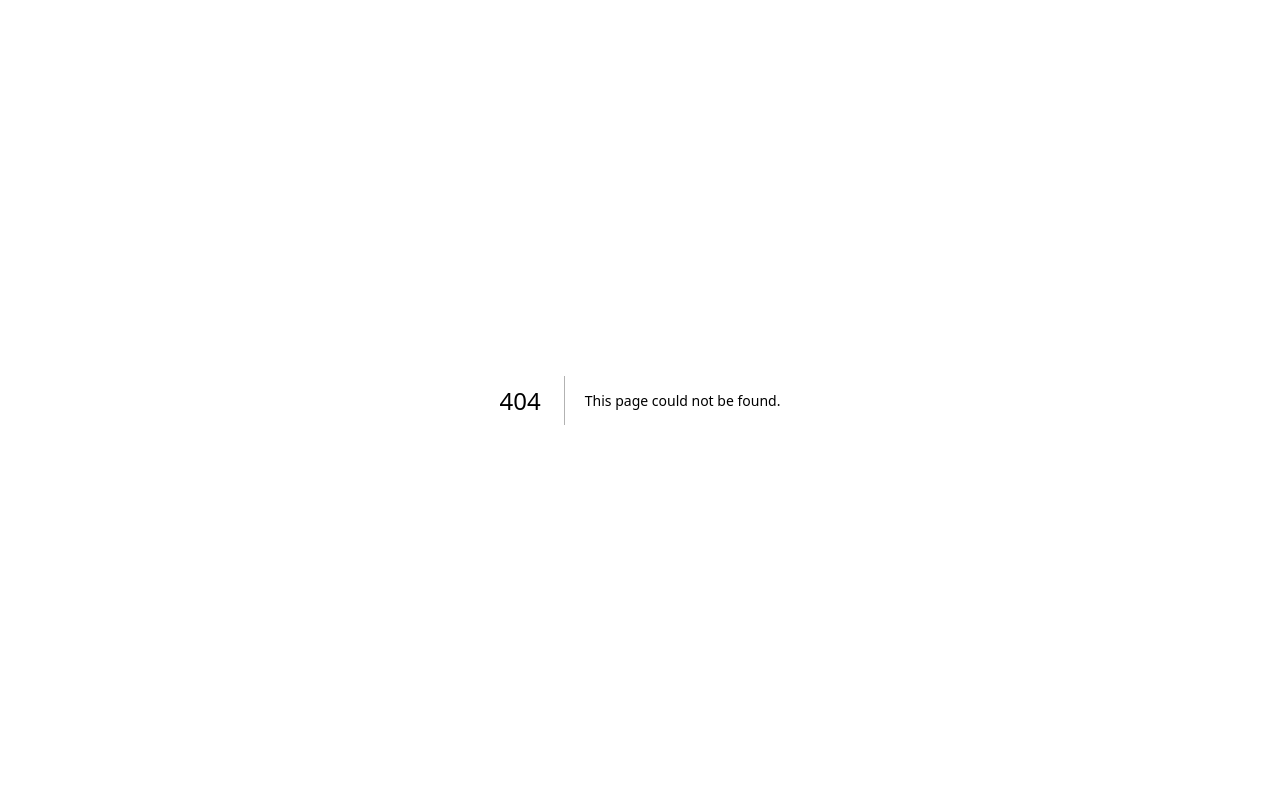
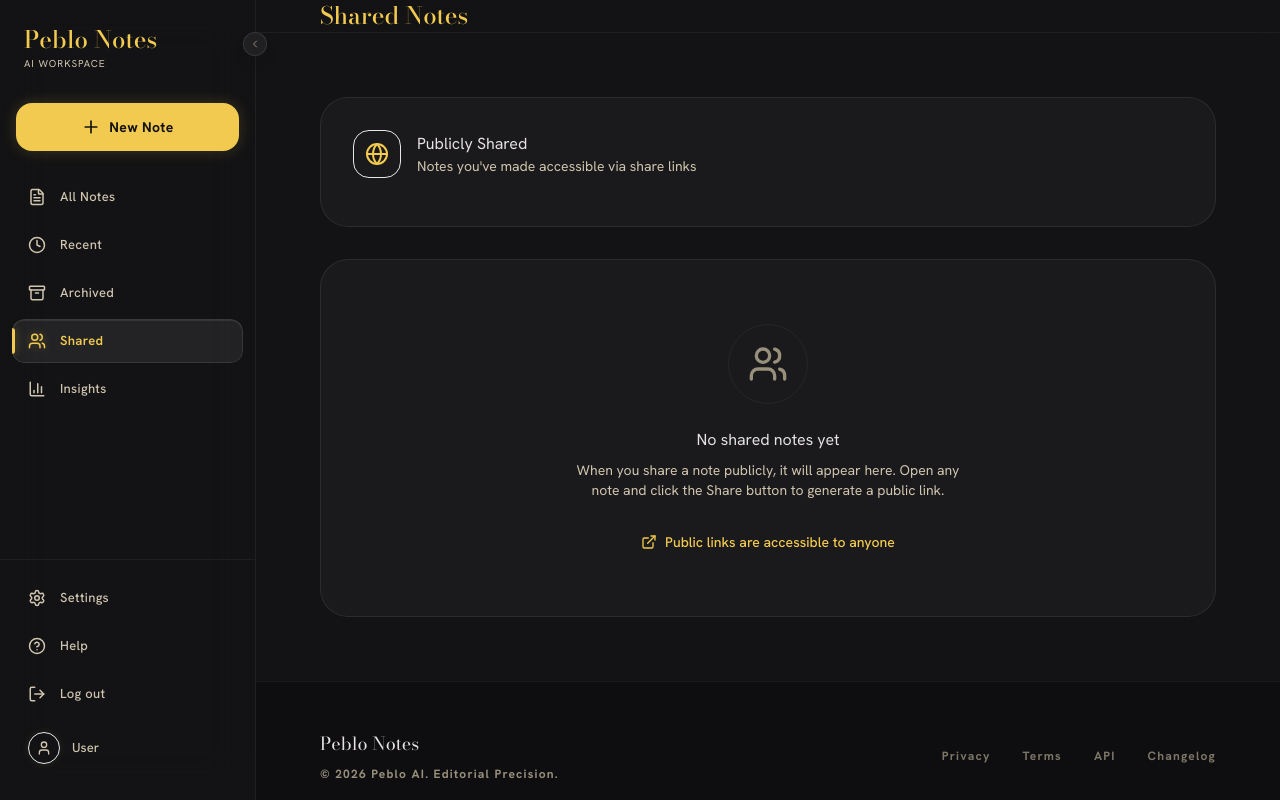
Before and after one commit to VishalGastu30/peblo-notes, a Next.js app: page /shared in a window 1280 px wide. Before the commit this address had no page. Built offline with nearby package versions, Linux system fonts and the light colour scheme; no server answers.

Commit message:
fix(sidebar): add glass active state, logout button, fix Recent+Shared links, fix New Note contrast, show session user

```diff
--- /dev/null
+++ b/src/app/(app)/shared/page.tsx
@@ -0,0 +1,70 @@
+'use client';
+
+import React from 'react';
+import { Users, Globe, ExternalLink } from 'lucide-react';
+import { motion, Variants } from 'framer-motion';
+import { Footer } from '@/components/layout/footer';
+
+const containerVariants: Variants = {
+  hidden: { opacity: 0 },
+  show: {
+    opacity: 1,
+    transition: { staggerChildren: 0.1 }
+  }
+};
+
+const itemVariants: Variants = {
+  hidden: { opacity: 0, y: 20 },
+  show: { opacity: 1, y: 0, transition: { duration: 0.5, ease: "easeOut" } }
+};
+
+export default function SharedPage() {
+  return (
+    <div className="flex-1 flex flex-col h-full overflow-y-auto custom-scrollbar">
+      {/* TopNavBar */}
+      <header className="flex justify-between items-center w-full px-margin-desktop h-16 z-40 bg-surface/80 backdrop-blur-md border-b border-white/5 sticky top-0">
+        <div className="flex items-center gap-8">
+          <h2 className="font-display-hero text-title-md text-primary">Shared Notes</h2>
+        </div>
+      </header>
+
+      <div className="p-margin-desktop flex-1">
+        <motion.div
+          variants={containerVariants}
+          initial="hidden"
+          animate="show"
+          className="max-w-4xl mx-auto space-y-8"
+        >
+          {/* Info Card */}
+          <motion.div variants={itemVariants} className="glass-card rounded-[28px] p-8 border border-primary/10">
+            <div className="flex items-center gap-4 mb-4">
+              <div className="w-12 h-12 rounded-2xl bg-primary/10 border border-primary/20 flex items-center justify-center">
+                <Globe className="w-6 h-6 text-primary" />
+              </div>
+              <div>
+                <h3 className="font-title-md text-on-surface">Publicly Shared</h3>
+                <p className="text-body-sm text-on-surface-variant">Notes you&apos;ve made accessible via share links</p>
+              </div>
+            </div>
+          </motion.div>
+
+          {/* Empty State */}
+          <motion.div variants={itemVariants} className="glass-card rounded-[28px] p-16 flex flex-col items-center justify-center text-center">
+            <div className="w-20 h-20 rounded-full bg-surface-variant/30 border border-white/5 flex items-center justify-center mb-6">
+              <Users className="w-10 h-10 text-outline" />
+            </div>
+            <h3 className="font-title-md text-on-surface mb-2">No shared notes yet</h3>
+            <p className="text-body-sm text-on-surface-variant max-w-sm mb-8">
+              When you share a note publicly, it will appear here. Open any note and click the Share button to generate a public link.
+            </p>
+            <div className="flex items-center gap-2 text-primary text-body-sm font-medium">
+              <ExternalLink className="w-4 h-4" />
+              <span>Public links are accessible to anyone</span>
+            </div>
+          </motion.div>
+        </motion.div>
+      </div>
+      <Footer />
+    </div>
+  );
+}
--- a/src/components/layout/sidebar.tsx
+++ b/src/components/layout/sidebar.tsx
@@ -1,61 +1,213 @@
-import React from 'react';
+'use client';
+
+import React, { useState } from 'react';
 import Link from 'next/link';
-import Image from 'next/image';
+import { usePathname } from 'next/navigation';
+import { motion } from 'framer-motion';
+import {
+  Plus, FileText, Clock, Archive, Users, BarChart3,
+  Settings, HelpCircle, User, ChevronLeft, ChevronRight, LogOut
+} from 'lucide-react';
+import { cn } from '@/lib/utils';
+import { signOut, useSession } from 'next-auth/react';
+
+const navItems = [
+  { href: '/workspace', icon: FileText, label: 'All Notes' },
+  { href: '/workspace?sort=recent', icon: Clock, label: 'Recent' },
+  { href: '/archive', icon: Archive, label: 'Archived' },
+  { href: '/shared', icon: Users, label: 'Shared' },
+  { href: '/insights', icon: BarChart3, label: 'Insights' },
+];
+
+const bottomNavItems = [
+  { href: '/settings', icon: Settings, label: 'Settings' },
+  { href: '/help', icon: HelpCircle, label: 'Help' },
+];
 
 export function Sidebar() {
+  const pathname = usePathname();
+  const [isCollapsed, setIsCollapsed] = useState(false);
+  const { data: session } = useSession();
+
+  const isNavActive = (href: string) => {
+    // For query-param links like /workspace?sort=recent, match the path part
+    const [path, query] = href.split('?');
+    if (query) {
+      return pathname === path && typeof window !== 'undefined' && window.location.search.includes(query);
+    }
+    return pathname === path || pathname.startsWith(path + '/');
+  };
+
   return (
-    <aside className="docked h-screen w-64 left-0 top-0 bg-surface-container-low backdrop-blur-xl border-r border-white/10 flex flex-col py-gutter px-4 z-50">
-      <div className="mb-12 px-2">
-        <h1 className="font-display-hero text-title-md text-primary">Peblo Notes</h1>
-        <p className="font-label-caps text-[10px] tracking-widest text-on-surface-variant uppercase">AI Workspace</p>
+    <motion.aside
+      initial={false}
+      animate={{ width: isCollapsed ? 80 : 256 }}
+      transition={{ duration: 0.3, ease: [0.16, 1, 0.3, 1] }}
+      className="h-screen left-0 top-0 bg-surface-container-low/80 backdrop-blur-xl border-r border-white/[0.06] flex flex-col py-6 z-50 relative"
+    >
+      <button
+        onClick={() => setIsCollapsed(!isCollapsed)}
+        className="absolute -right-3 top-8 w-6 h-6 bg-surface-container border border-white/10 rounded-full flex items-center justify-center text-outline hover:text-primary hover:border-primary/30 transition-all z-10 shadow-lg"
+      >
+        {isCollapsed ? <ChevronRight className="w-3 h-3" /> : <ChevronLeft className="w-3 h-3" />}
+      </button>
+
+      {/* Brand */}
+      <div className={cn("mb-8 px-6 overflow-hidden whitespace-nowrap", isCollapsed && "px-4 flex flex-col items-center")}>
+        {isCollapsed ? (
+          <div className="w-8 h-8 rounded-lg bg-gradient-to-tr from-primary to-primary-container flex items-center justify-center shadow-[0_0_12px_rgba(242,202,80,0.2)]">
+            <FileText className="w-4 h-4 text-on-primary" />
+          </div>
+        ) : (
+          <>
+            <h1 className="font-display-hero text-title-md text-primary">Peblo Notes</h1>
+            <p className="font-label-caps text-[10px] tracking-widest text-on-surface-variant uppercase">AI Workspace</p>
+          </>
+        )}
       </div>
 
-      <button className="mb-8 w-full py-4 bg-primary text-on-primary font-title-md text-body-lg rounded-28px flex items-center justify-center gap-2 transition-transform active:scale-95 shadow-[0_0_15px_rgba(242,202,80,0.2)]">
-        <span className="material-symbols-outlined">add</span>
-        New Note
-      </button>
+      {/* New Note Button */}
+      <div className="px-4 mb-6">
+        <button className={cn(
+          "w-full bg-primary font-semibold flex items-center justify-center gap-2 transition-all active:scale-95 shadow-[0_0_15px_rgba(242,202,80,0.2)] overflow-hidden",
+          isCollapsed ? "py-3 rounded-xl" : "py-3.5 rounded-2xl text-sm"
+        )}>
+          <Plus className="w-5 h-5 shrink-0 text-background" />
+          {!isCollapsed && <span className="text-background font-bold tracking-wide">New Note</span>}
+        </button>
+      </div>
 
-      <nav className="flex-1 space-y-2">
-        <Link className="flex items-center gap-4 px-4 py-3 rounded-xl text-primary font-bold border-r-2 border-primary bg-surface-variant/20 hover:bg-surface-variant/50 transition-all" href="/workspace">
-          <span className="material-symbols-outlined">description</span>
-          All Notes
-        </Link>
-        <Link className="flex items-center gap-4 px-4 py-3 rounded-xl text-on-surface-variant font-medium hover:bg-surface-variant/50 transition-colors" href="/workspace?filter=recent">
-          <span className="material-symbols-outlined">schedule</span>
-          Recent
-        </Link>
-        <Link className="flex items-center gap-4 px-4 py-3 rounded-xl text-on-surface-variant font-medium hover:bg-surface-variant/50 transition-colors" href="/archive">
-          <span className="material-symbols-outlined">archive</span>
-          Archived
-        </Link>
-        <Link className="flex items-center gap-4 px-4 py-3 rounded-xl text-on-surface-variant font-medium hover:bg-surface-variant/50 transition-colors" href="/shared">
-          <span className="material-symbols-outlined">group</span>
-          Shared
-        </Link>
-        <Link className="flex items-center gap-4 px-4 py-3 rounded-xl text-on-surface-variant font-medium hover:bg-surface-variant/50 transition-colors" href="/insights">
-          <span className="material-symbols-outlined">analytics</span>
-          Insights
-        </Link>
+      {/* Navigation */}
+      <nav className="flex-1 space-y-1 px-3 overflow-y-auto custom-scrollbar overflow-x-hidden">
+        {navItems.map((item) => {
+          const active = isNavActive(item.href);
+          const Icon = item.icon;
+
+          return (
+            <Link
+              key={item.href}
+              href={item.href}
+              className="relative flex items-center h-11 rounded-xl group overflow-hidden"
+              title={isCollapsed ? item.label : undefined}
+            >
+              {/* Glass Active Background */}
+              {active && (
+                <motion.div
+                  layoutId="activeNavBg"
+                  className="absolute inset-0 bg-white/[0.07] backdrop-blur-sm border border-white/[0.1] rounded-xl shadow-[inset_0_1px_0_rgba(255,255,255,0.08)]"
+                  initial={false}
+                  transition={{ type: "spring", bounce: 0.15, duration: 0.5 }}
+                />
+              )}
+              {/* Left Active Indicator */}
+              {active && (
+                <motion.div
+                  layoutId="activeNavIndicator"
+                  className="absolute left-0 top-[20%] bottom-[20%] w-[3px] bg-primary rounded-r-full shadow-[0_0_8px_rgba(242,202,80,0.4)]"
+                  initial={false}
+                  transition={{ type: "spring", bounce: 0.15, duration: 0.5 }}
+                />
+              )}
+
+              {/* Hover Background */}
+              {!active && (
+                <div className="absolute inset-0 bg-white/[0.03] rounded-xl opacity-0 group-hover:opacity-100 transition-opacity duration-200" />
+              )}
+
+              <div className={cn(
+                "relative z-10 flex items-center gap-3.5 transition-colors duration-200",
+                isCollapsed ? "justify-center w-full" : "px-4",
+                active ? "text-primary" : "text-on-surface-variant group-hover:text-on-surface"
+              )}>
+                <Icon className={cn("w-[18px] h-[18px] shrink-0", active && "drop-shadow-[0_0_4px_rgba(242,202,80,0.3)]")} />
+                {!isCollapsed && (
+                  <span className={cn(
+                    "text-[13px] tracking-wide",
+                    active ? "font-semibold" : "font-medium"
+                  )}>{item.label}</span>
+                )}
+              </div>
+            </Link>
+          );
+        })}
       </nav>
 
-      <div className="mt-auto pt-4 border-t border-white/5 space-y-2">
-        <Link className="flex items-center gap-4 px-4 py-3 rounded-xl text-on-surface-variant font-medium hover:bg-surface-variant/50 transition-colors" href="/settings">
-          <span className="material-symbols-outlined">settings</span>
-          Settings
-        </Link>
-        <Link className="flex items-center gap-4 px-4 py-3 rounded-xl text-on-surface-variant font-medium hover:bg-surface-variant/50 transition-colors" href="/help">
-          <span className="material-symbols-outlined">help</span>
-          Help
-        </Link>
-        <div className="flex items-center gap-3 px-4 py-4 mt-4">
-          <img
-            alt="User profile avatar"
-            className="w-8 h-8 rounded-full border border-primary/30 object-cover"
-            src="https://lh3.googleusercontent.com/aida-public/AB6AXuA2fZ8NBG0ol0ykCKQyNcX6DBeK7TGrhQericZ4MWCTLwp1zZJSd4wu7tcXNoEJX8fDKs0Q51BTYTSAfpf1mJVUrKKUlGQrUGPyblXAUBK22EwKh9zQZAouRkDDZd1ZO1cBGm-qiCSwsS_5LjiXXfpT_x_2VFcl8IwzSgUrty5pF_pgFE02dIpqdOWNwlgyK1d_vzSpT9YD048YEb5BED_8IffTdGEQbGDn_HQHfOx-RZETujmH7Of8QmCPwkhAHnyyUIc-SNxY6VaS"
-          />
-          <span className="text-body-sm font-medium">Alex Rivera</span>
+      {/* Bottom Section */}
+      <div className="mt-auto pt-4 border-t border-white/[0.05] space-y-1 px-3">
+        {bottomNavItems.map((item) => {
+          const active = pathname.startsWith(item.href);
+          const Icon = item.icon;
+
+          return (
+            <Link
+              key={item.href}
+              href={item.href}
+              className="relative flex items-center h-11 rounded-xl group overflow-hidden"
+              title={isCollapsed ? item.label : undefined}
+            >
+              {active && (
+                <motion.div
+                  layoutId="activeNavBg"
+                  className="absolute inset-0 bg-white/[0.07] backdrop-blur-sm border border-white/[0.1] rounded-xl shadow-[inset_0_1px_0_rgba(255,255,255,0.08)]"
+                  initial={false}
+                  transition={{ type: "spring", bounce: 0.15, duration: 0.5 }}
+                />
+              )}
+              {active && (
+                <motion.div
+                  layoutId="activeNavIndicator"
+                  className="absolute left-0 top-[20%] bottom-[20%] w-[3px] bg-primary rounded-r-full shadow-[0_0_8px_rgba(242,202,80,0.4)]"
+                  initial={false}
+                  transition={{ type: "spring", bounce: 0.15, duration: 0.5 }}
+                />
+              )}
+              {!active && (
+                <div className="absolute inset-0 bg-white/[0.03] rounded-xl opacity-0 group-hover:opacity-100 transition-opacity duration-200" />
+              )}
+
+              <div className={cn(
+                "relative z-10 flex items-center gap-3.5 transition-colors duration-200",
+                isCollapsed ? "justify-center w-full" : "px-4",
+                active ? "text-primary" : "text-on-surface-variant group-hover:text-on-surface"
+              )}>
+                <Icon className="w-[18px] h-[18px] shrink-0" />
+                {!isCollapsed && <span className="text-[13px] font-medium tracking-wide">{item.label}</span>}
+              </div>
+            </Link>
+          );
+        })}
+
+        {/* Logout Button */}
+        <button
+          onClick={() => signOut({ callbackUrl: '/login' })}
+          className="relative flex items-center h-11 rounded-xl group overflow-hidden w-full"
+          title={isCollapsed ? 'Log out' : undefined}
+        >
+          <div className="absolute inset-0 bg-white/[0.03] rounded-xl opacity-0 group-hover:opacity-100 transition-opacity duration-200" />
+          <div className={cn(
+            "relative z-10 flex items-center gap-3.5 text-on-surface-variant group-hover:text-error transition-colors duration-200",
+            isCollapsed ? "justify-center w-full" : "px-4"
+          )}>
+            <LogOut className="w-[18px] h-[18px] shrink-0" />
+            {!isCollapsed && <span className="text-[13px] font-medium tracking-wide">Log out</span>}
+          </div>
+        </button>
+
+        {/* User Avatar */}
+        <div className={cn(
+          "flex items-center gap-3 mt-3 overflow-hidden",
+          isCollapsed ? "justify-center py-2" : "px-4 py-3"
+        )}>
+          <div className="w-8 h-8 rounded-full border border-primary/20 flex items-center justify-center bg-surface-variant/50 shrink-0 shadow-[0_0_8px_rgba(242,202,80,0.1)]">
+            <User className="w-4 h-4 text-on-surface-variant" />
+          </div>
+          {!isCollapsed && (
+            <span className="text-[13px] font-medium whitespace-nowrap text-on-surface-variant">
+              {session?.user?.name || 'User'}
+            </span>
+          )}
         </div>
       </div>
-    </aside>
+    </motion.aside>
   );
 }
```
